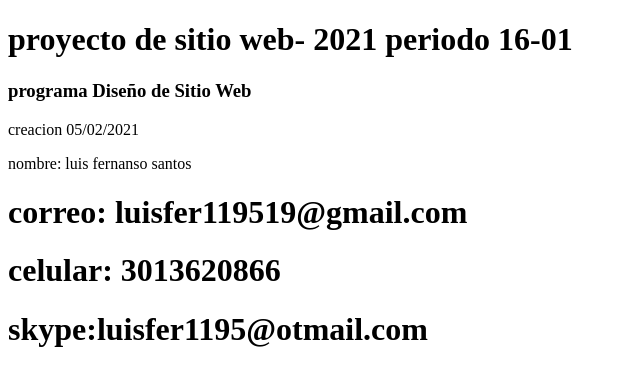
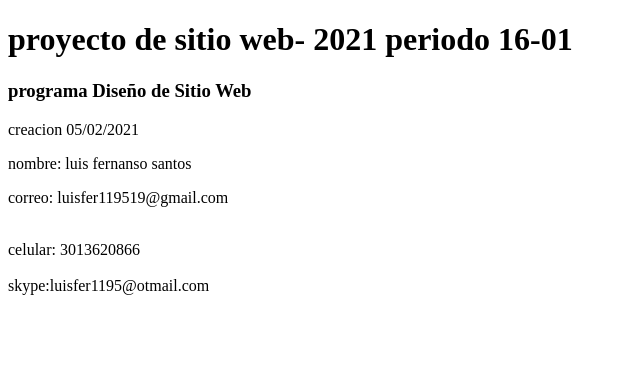
Before and after one commit to luis119519/DSW-LUISSANTOS-, a plain HTML site: page index.html in a window 1280 px wide. Shown: the whole page, without its empty margins (0-640 px from the left). Drawn offline with Linux system fonts and the light colour scheme.

Commit message:
Update index.html

```diff
--- a/index.html
+++ b/index.html
@@ -9,9 +9,9 @@
     <h1>proyecto de sitio web- 2021 periodo 16-01</h1>
     <h3>programa Diseño de Sitio Web</h3> creacion 05/02/2021
    <p>nombre: luis fernanso santos </p>
-   <h1>correo: luisfer119519@gmail.com</h1>
-   <h1>celular: 3013620866</h1>
-   <h1>skype:luisfer1195@otmail.com </h1>
+   <p>correo: luisfer119519@gmail.com</p>
+   <br>celular: 3013620866</br>
+   <br>skype:luisfer1195@otmail.com </br>
 
 </body>
 </html>
```
